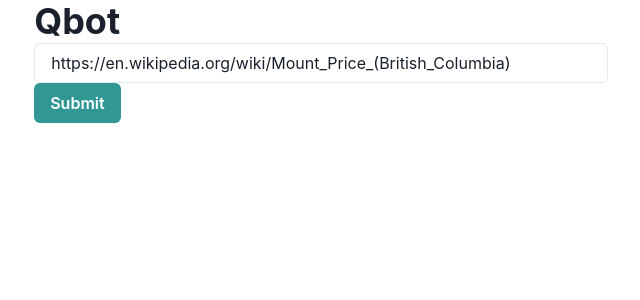
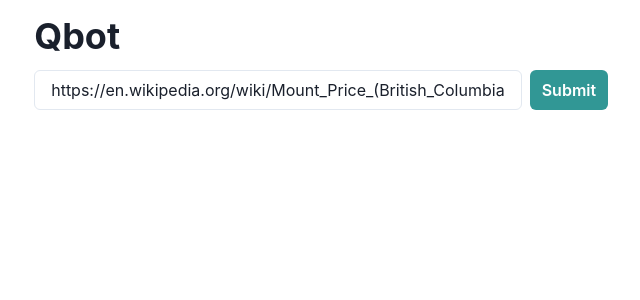
Before and after one commit to noxan/qbot, a Next.js app: page / in a window 1280 px wide. Shown: the top 300 px of the page, without its empty margins (319-959 px from the left). Built offline with nearby package versions, Linux system fonts and the light colour scheme.

Commit message:
improve layout

```diff
--- a/src/pages/index.tsx
+++ b/src/pages/index.tsx
@@ -1,5 +1,12 @@
 import Head from "next/head";
-import { Container, Heading, Input, Button, Text } from "@chakra-ui/react";
+import {
+  Container,
+  Heading,
+  Input,
+  Button,
+  Text,
+  Stack,
+} from "@chakra-ui/react";
 import { useState } from "react";
 
 export default function Home() {
@@ -30,9 +37,10 @@ export default function Home() {
         <link rel="icon" href="/favicon.ico" />
       </Head>
       <Container>
-        <Heading>Qbot</Heading>
+        <Heading pt={15}>Qbot</Heading>
 
         <form onSubmit={handleSubmit}>
+          <Stack spacing={2} direction="row" py={3}>
             <Input
               name="url"
               id="url"
@@ -44,11 +52,12 @@ export default function Home() {
             <Button colorScheme="teal" variant="solid" type="submit">
               Submit
             </Button>
+          </Stack>
         </form>
 
         {response && (
           <>
-            <Heading as="h2" size="md">
+            <Heading as="h2" size="md" py={2}>
               Questions
             </Heading>
             {response.split("\n").map((line: any, index: number) => (
```
Lines whose indentation alone changed are shown as unchanged.
